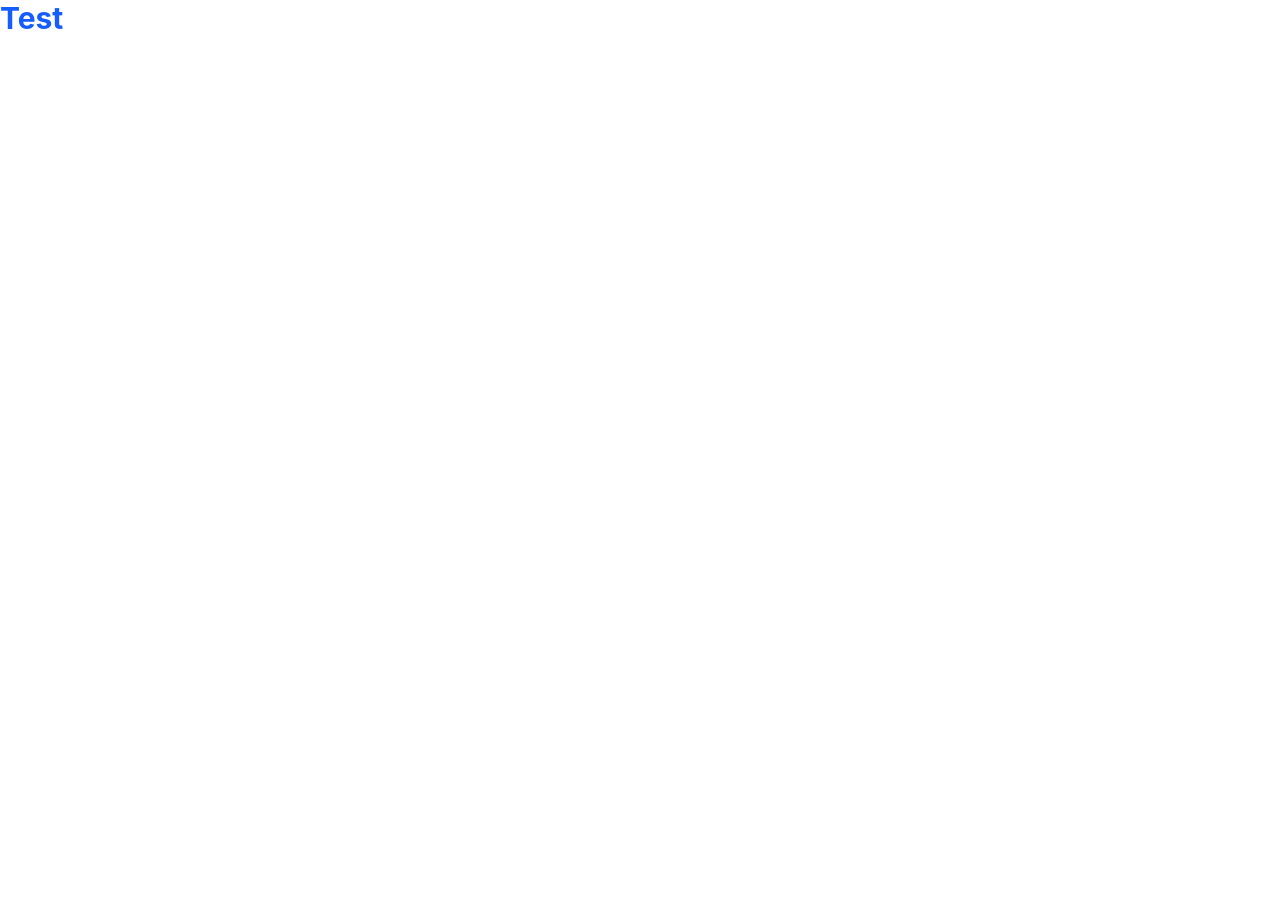
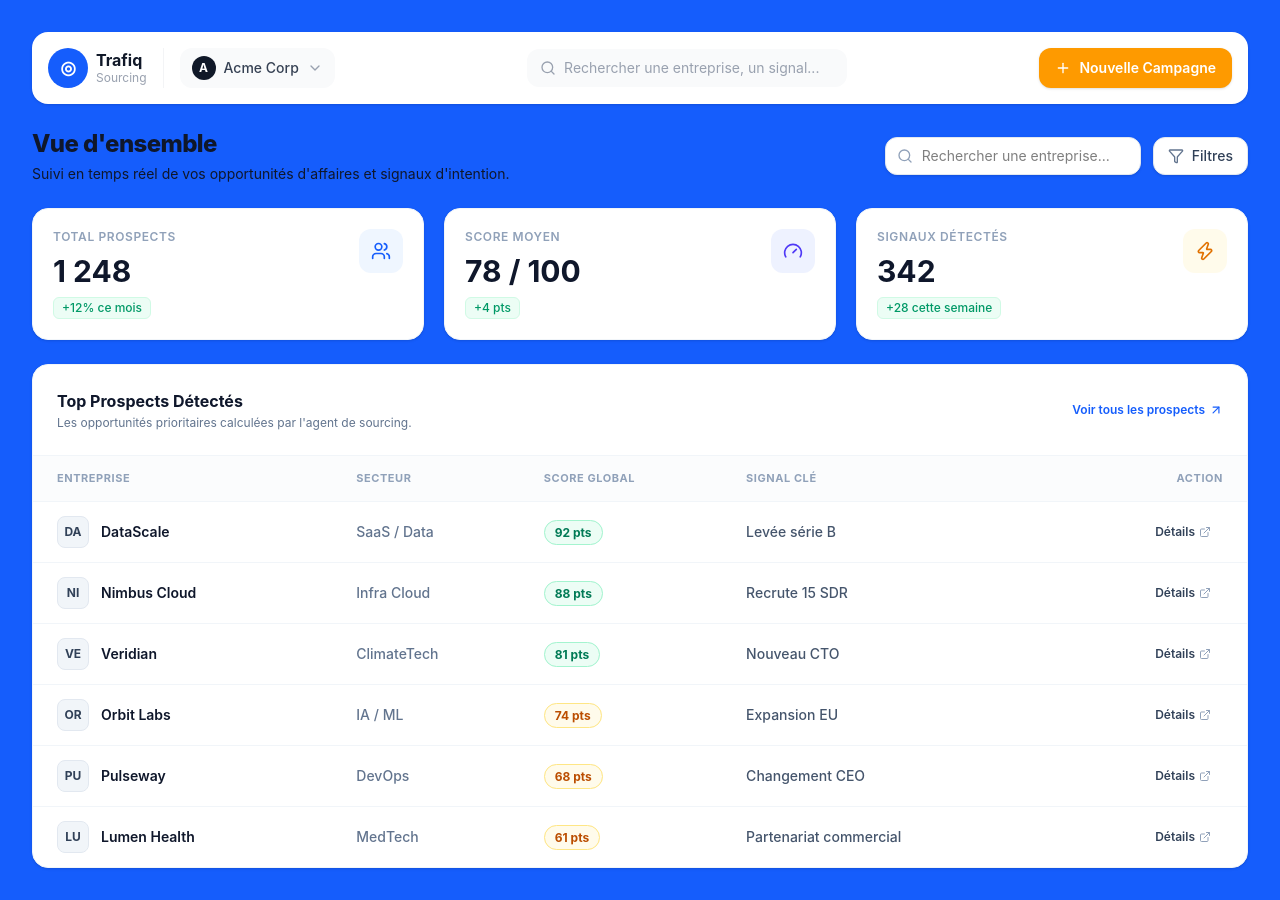
Before and after one commit to Moctar93/trafiq-sourcing-agent, a React app in the folder frontend/: page / in a window 1280 px wide. Before the commit the page ends 800 px from the top, so only its background shows below. Built offline with nearby package versions, Linux system fonts and the light colour scheme; the HTML template or start-up script is replaced by a standard one.

Commit message:
feat(frontend): integrate Dashboard page , AppRoutes and update App entry point

```diff
--- a/frontend/src/App.jsx
+++ b/frontend/src/App.jsx
@@ -1,17 +1,14 @@
-import { useState } from 'react'
-import heroImg from './assets/hero.png'
-import reactLogo from './assets/react.svg'
-import viteLogo from './assets/vite.svg'
-import './App.css'
+import React from 'react';
+import { BrowserRouter } from 'react-router-dom';
+import AppRoutes from './routes/AppRoutes';
 
 function App() {
-  const [count, setCount] = useState(0)
 
   return (
-    <>
-      <h1 className="text-3xl font-bold text-blue-600">Test</h1>
-    </>
-  )
+    <BrowserRouter>
+      <AppRoutes />
+    </BrowserRouter>
+  );
 }
 
 export default App
--- a/frontend/src/pages/Dachboard.jsx
+++ b/frontend/src/pages/Dachboard.jsx
@@ -0,0 +1,142 @@
+import React, { useState } from 'react';
+import { Users, Gauge, Zap, Search, Filter, ExternalLink, ArrowUpRight } from 'lucide-react';
+
+export default function Dashboard() {
+  const [searchTerm, setSearchTerm] = useState('');
+
+  const prospects = [
+    { name: 'DataScale', tag: 'DA', sector: 'SaaS / Data', score: 92, scoreColor: 'bg-emerald-50 text-emerald-700 border-emerald-200', signal: 'Levée série B' },
+    { name: 'Nimbus Cloud', tag: 'NI', sector: 'Infra Cloud', score: 88, scoreColor: 'bg-emerald-50 text-emerald-700 border-emerald-200', signal: 'Recrute 15 SDR' },
+    { name: 'Veridian', tag: 'VE', sector: 'ClimateTech', score: 81, scoreColor: 'bg-emerald-50 text-emerald-700 border-emerald-200', signal: 'Nouveau CTO' },
+    { name: 'Orbit Labs', tag: 'OR', sector: 'IA / ML', score: 74, scoreColor: 'bg-amber-50 text-amber-700 border-amber-200', signal: 'Expansion EU' },
+    { name: 'Pulseway', tag: 'PU', sector: 'DevOps', score: 68, scoreColor: 'bg-amber-50 text-amber-700 border-amber-200', signal: 'Changement CEO' },
+    { name: 'Lumen Health', tag: 'LU', sector: 'MedTech', score: 61, scoreColor: 'bg-amber-50 text-amber-700 border-amber-200', signal: 'Partenariat commercial' },
+  ];
+
+  return (
+    <div className="space-y-6">
+      {/* Dynamic Header / Quick Controls */}
+      <div className="flex flex-col sm:flex-row sm:items-center sm:justify-between gap-4">
+        <div>
+          <h1 className="text-2xl font-extrabold text-slate-900 tracking-tight">Vue d'ensemble</h1>
+          <p className="text-sm text-slate-900 mt-1">Suivi en temps réel de vos opportunités d'affaires et signaux d'intention.</p>
+        </div>
+
+        <div className="flex items-center gap-3">
+          <div className="relative">
+            <Search className="w-4 h-4 absolute left-3 top-1/2 -translate-y-1/2 text-slate-400" />
+            <input
+              type="text"
+              placeholder="Rechercher une entreprise..."
+              value={searchTerm}
+              onChange={(e) => setSearchTerm(e.target.value)}
+              className="pl-9 pr-4 py-2 bg-white border border-slate-200 rounded-xl text-sm focus:outline-none focus:ring-2 focus:ring-blue-500/20 focus:border-blue-500 transition-all w-64 shadow-sm"
+            />
+          </div>
+          <button className="flex items-center gap-2 px-3.5 py-2 bg-white border border-slate-200 rounded-xl text-sm font-medium text-slate-700 hover:bg-slate-50 transition-colors shadow-sm">
+            <Filter className="w-4 h-4 text-slate-500" />
+            <span>Filtres</span>
+          </button>
+        </div>
+      </div>
+
+      {/* KPI Cards Grid */}
+      <div className="grid grid-cols-1 md:grid-cols-3 gap-5">
+        {/* Total Prospects */}
+        <div className="bg-white p-5 rounded-2xl border border-slate-100 shadow-sm flex justify-between items-start hover:border-slate-200 transition-all">
+          <div>
+            <p className="text-xs font-semibold uppercase tracking-wider text-slate-400">Total Prospects</p>
+            <h3 className="text-3xl font-bold text-slate-900 mt-2">1 248</h3>
+            <span className="inline-flex items-center text-xs font-medium text-emerald-600 mt-2 bg-emerald-50 px-2 py-0.5 rounded-md border border-emerald-100">
+              +12% ce mois
+            </span>
+          </div>
+          <div className="p-3 bg-blue-50 text-blue-600 rounded-xl">
+            <Users className="w-5 h-5" />
+          </div>
+        </div>
+
+        {/* Score Moyen */}
+        <div className="bg-white p-5 rounded-2xl border border-slate-100 shadow-sm flex justify-between items-start hover:border-slate-200 transition-all">
+          <div>
+            <p className="text-xs font-semibold uppercase tracking-wider text-slate-400">Score Moyen</p>
+            <h3 className="text-3xl font-bold text-slate-900 mt-2">78 / 100</h3>
+            <span className="inline-flex items-center text-xs font-medium text-emerald-600 mt-2 bg-emerald-50 px-2 py-0.5 rounded-md border border-emerald-100">
+              +4 pts
+            </span>
+          </div>
+          <div className="p-3 bg-indigo-50 text-indigo-600 rounded-xl">
+            <Gauge className="w-5 h-5" />
+          </div>
+        </div>
+
+        {/* Signaux Détectés */}
+        <div className="bg-white p-5 rounded-2xl border border-slate-100 shadow-sm flex justify-between items-start hover:border-slate-200 transition-all">
+          <div>
+            <p className="text-xs font-semibold uppercase tracking-wider text-slate-400">Signaux Détectés</p>
+            <h3 className="text-3xl font-bold text-slate-900 mt-2">342</h3>
+            <span className="inline-flex items-center text-xs font-medium text-emerald-600 mt-2 bg-emerald-50 px-2 py-0.5 rounded-md border border-emerald-100">
+              +28 cette semaine
+            </span>
+          </div>
+          <div className="p-3 bg-amber-50 text-amber-600 rounded-xl">
+            <Zap className="w-5 h-5" />
+          </div>
+        </div>
+      </div>
+
+      {/* Top Prospects Table */}
+      <div className="bg-white rounded-2xl border border-slate-100 shadow-sm overflow-hidden">
+        <div className="p-6 border-b border-slate-100 flex justify-between items-center">
+          <div>
+            <h2 className="text-base font-bold text-slate-900">Top Prospects Détectés</h2>
+            <p className="text-xs text-slate-500 mt-0.5">Les opportunités prioritaires calculées par l'agent de sourcing.</p>
+          </div>
+          <button className="text-xs font-semibold text-blue-600 hover:text-blue-700 flex items-center gap-1 transition-colors">
+            Voir tous les prospects
+            <ArrowUpRight className="w-3.5 h-3.5" />
+          </button>
+        </div>
+
+        <div className="overflow-x-auto">
+          <table className="w-full text-left border-collapse">
+            <thead>
+              <tr className="bg-slate-50/50 text-[11px] font-bold text-slate-400 uppercase tracking-wider border-b border-slate-100">
+                <th className="py-3.5 px-6">Entreprise</th>
+                <th className="py-3.5 px-4">Secteur</th>
+                <th className="py-3.5 px-4">Score Global</th>
+                <th className="py-3.5 px-4">Signal Clé</th>
+                <th className="py-3.5 px-6 text-right">Action</th>
+              </tr>
+            </thead>
+            <tbody className="divide-y divide-slate-100 text-sm">
+              {prospects.map((item, index) => (
+                <tr key={index} className="hover:bg-slate-50/60 transition-colors">
+                  <td className="py-3.5 px-6 font-semibold text-slate-900 flex items-center gap-3">
+                    <span className="w-8 h-8 rounded-lg bg-slate-100 text-slate-700 text-xs font-bold flex items-center justify-center shrink-0 border border-slate-200">
+                      {item.tag}
+                    </span>
+                    {item.name}
+                  </td>
+                  <td className="py-3.5 px-4 text-slate-500 font-medium">{item.sector}</td>
+                  <td className="py-3.5 px-4">
+                    <span className={`px-2.5 py-1 rounded-full text-xs font-bold border ${item.scoreColor}`}>
+                      {item.score} pts
+                    </span>
+                  </td>
+                  <td className="py-3.5 px-4 text-slate-600 font-medium">{item.signal}</td>
+                  <td className="py-3.5 px-6 text-right">
+                    <button className="inline-flex items-center gap-1 px-3 py-1.5 rounded-lg text-xs font-semibold text-slate-700 hover:bg-slate-100 transition-colors">
+                      <span>Détails</span>
+                      <ExternalLink className="w-3 h-3 text-slate-400" />
+                    </button>
+                  </td>
+                </tr>
+              ))}
+            </tbody>
+          </table>
+        </div>
+      </div>
+    </div>
+  );
+}
--- a/frontend/src/routes/AppRoutes.jsx
+++ b/frontend/src/routes/AppRoutes.jsx
@@ -0,0 +1,15 @@
+import nreact from 'react';
+import { Routes, Route, Navigate } from 'react-router-dom';
+import Layout from '../components/layout/Layout';
+import Dashboard from '../pages/Dachboard';
+
+export default function AppRoutes() {
+    return (
+        <Routes>
+            <Route path="/" element={<Layout />}>
+                <Route index element={<Dashboard />} />
+                <Route path="*" element={<Navigate to="/" replace />} />
+            </Route>
+        </Routes>
+    )
+}
```
